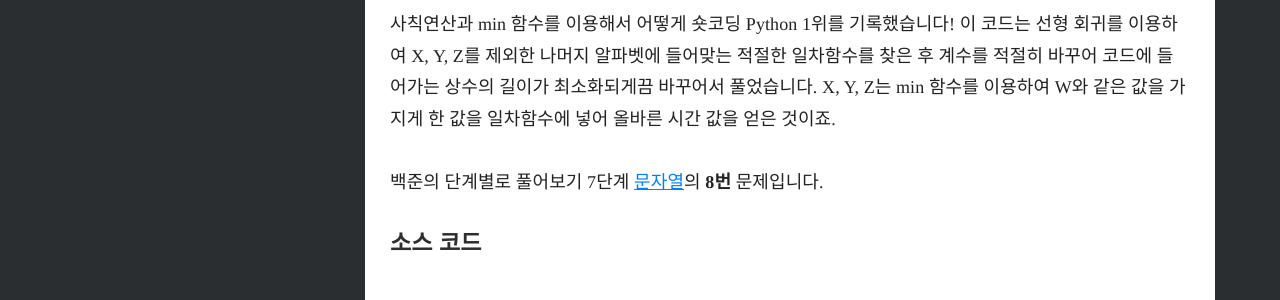
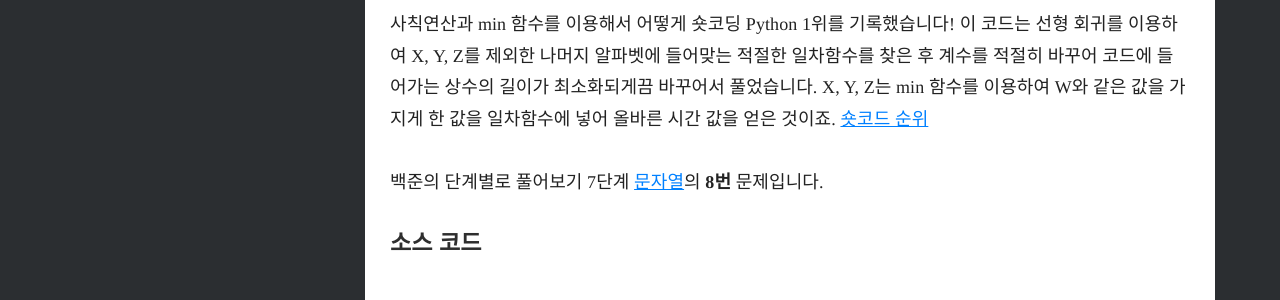
Before and after one commit to Orb-H/nojam, a Jekyll site: the page built from docs/_docs/nojam/5622.md, in a window 1280 px wide. Shown: the part 1262-1562 px from the top of the page. Built offline with Jekyll 4.4.1, drawn with Linux system fonts in a browser that asks for light colours; some web fonts are replaced; formulas are drawn with MathJax 3; comment, search, counter and statistics services are not loaded.

Commit message:
Edit 5622

```diff
--- a/docs/_docs/nojam/5622.md
+++ b/docs/_docs/nojam/5622.md
@@ -71,4 +71,4 @@ $$
 
 ---
 
-사칙연산과 min 함수를 이용해서 어떻게 숏코딩 Python 1위를 기록했습니다! 이 코드는 선형 회귀를 이용하여 X, Y, Z를 제외한 나머지 알파벳에 들어맞는 적절한 일차함수를 찾은 후 계수를 적절히 바꾸어 코드에 들어가는 상수의 길이가 최소화되게끔 바꾸어서 풀었습니다. X, Y, Z는 min 함수를 이용하여 W와 같은 값을 가지게 한 값을 일차함수에 넣어 올바른 시간 값을 얻은 것이죠.
+사칙연산과 min 함수를 이용해서 어떻게 숏코딩 Python 1위를 기록했습니다! 이 코드는 선형 회귀를 이용하여 X, Y, Z를 제외한 나머지 알파벳에 들어맞는 적절한 일차함수를 찾은 후 계수를 적절히 바꾸어 코드에 들어가는 상수의 길이가 최소화되게끔 바꾸어서 풀었습니다. X, Y, Z는 min 함수를 이용하여 W와 같은 값을 가지게 한 값을 일차함수에 넣어 올바른 시간 값을 얻은 것이죠. [숏코드 순위](https://www.acmicpc.net/short/status/5622)
```
